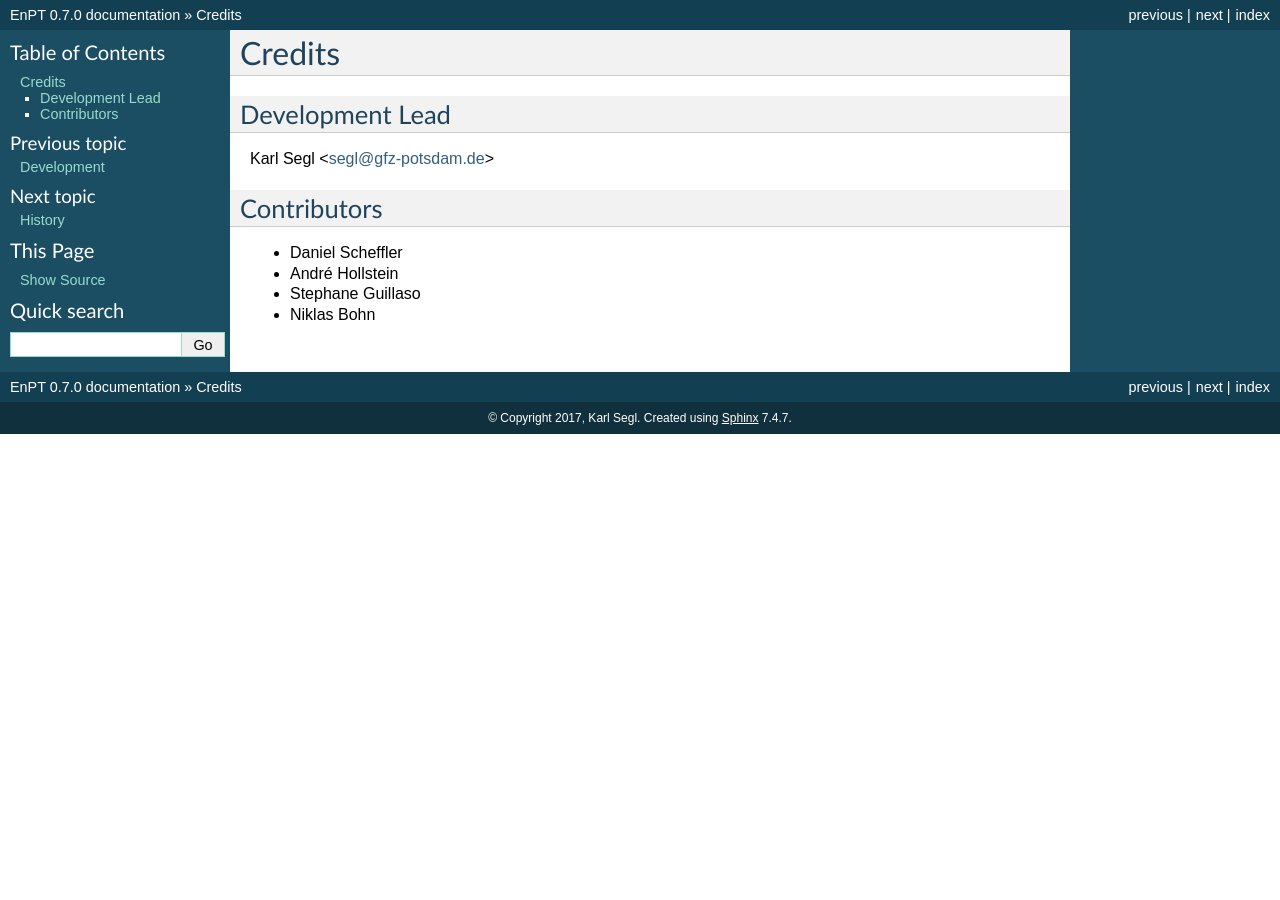
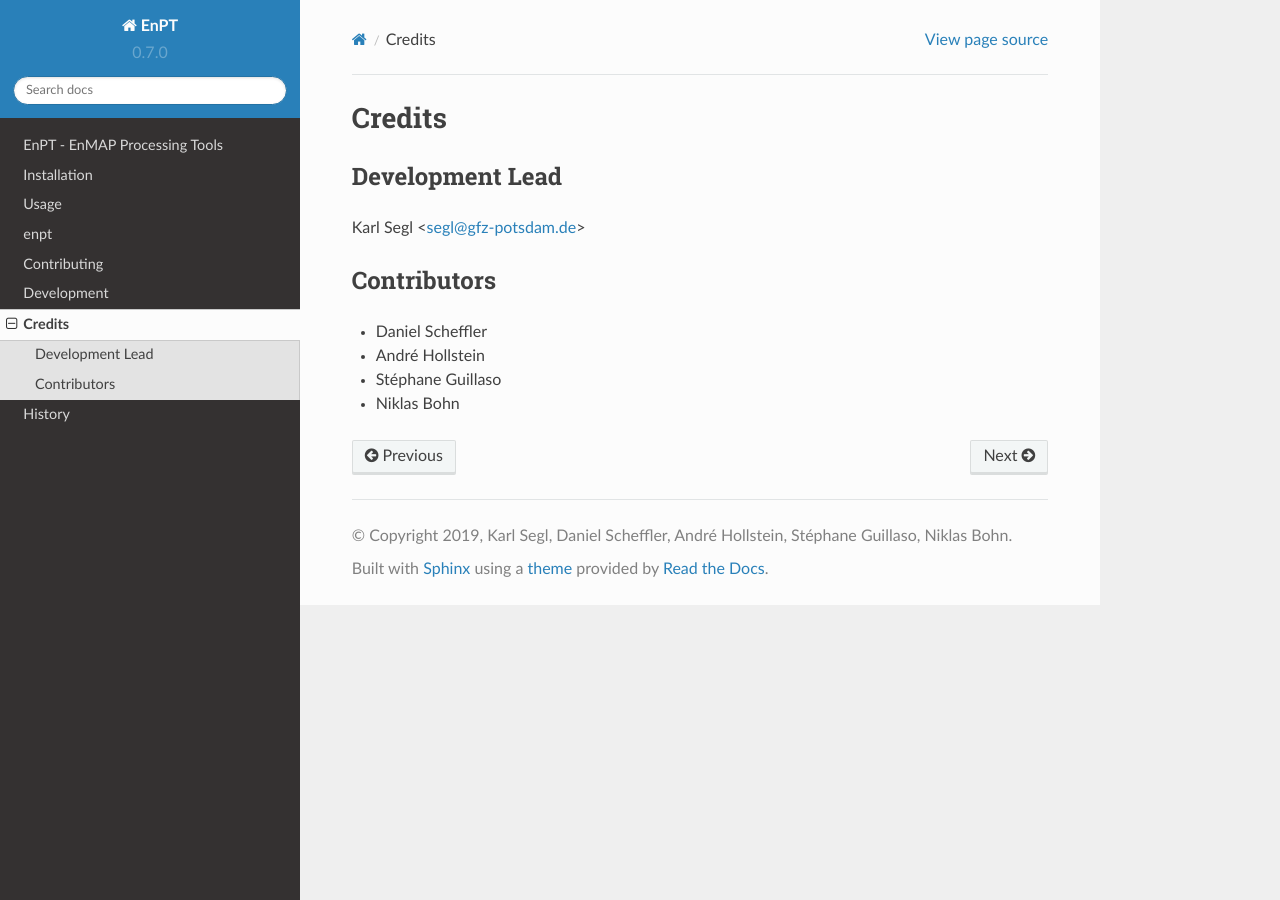
Before and after one commit to GFZ/enpt, a Sphinx documentation site: the page built from docs/authors.rst, in a window 1280 px wide. Built offline with Sphinx 7.4.7 and the Read the Docs theme 2.0.0, drawn with Linux system fonts in a browser that asks for light colours; pages that are not in the unit, such as notebooks, are missing from menus.

Commit message:
Set Sphinx docs theme to 'sphinx_rtd_theme'.
Signed-off-by: Daniel Scheffler <danschef@gfz-potsdam.de>

```diff
--- a/AUTHORS.rst
+++ b/AUTHORS.rst
@@ -12,5 +12,5 @@ Contributors
 
 * Daniel Scheffler
 * André Hollstein
-* Stephane Guillaso
+* Stéphane Guillaso
 * Niklas Bohn
--- a/docs/conf.py
+++ b/docs/conf.py
@@ -40,12 +40,19 @@ import enpt
 
 # Add any Sphinx extension module names here, as strings. They can be
 # extensions coming with Sphinx (named 'sphinx.ext.*') or your custom ones.
-extensions = ['sphinx.ext.autodoc', 'sphinx.ext.viewcode', 'sphinx.ext.todo', 'sphinxarg.ext']
+extensions = [
+    'sphinx.ext.autodoc',
+    'sphinx.ext.githubpages',
+    'sphinx.ext.viewcode',
+    'sphinx.ext.todo',
+    'sphinxarg.ext'
+]
 
 # Add any paths that contain templates here, relative to this directory.
 templates_path = ['_templates']
 
 # The suffix of source filenames.
+# source_suffix = ['.rst', '.md']
 source_suffix = '.rst'
 
 # The encoding of source files.
@@ -56,7 +63,7 @@ master_doc = 'index'
 
 # General information about the project.
 project = u'EnPT'
-copyright = u"2017, Karl Segl"
+copyright = u"2019, Karl Segl, Daniel Scheffler, André Hollstein, Stéphane Guillaso, Niklas Bohn"
 
 # The version info for the project you're documenting, acts as replacement
 # for |version| and |release|, also used in various other places throughout
@@ -79,7 +86,8 @@ release = enpt.__version__
 
 # List of patterns, relative to source directory, that match files and
 # directories to ignore when looking for source files.
-exclude_patterns = ['_build']
+# This pattern also affects html_static_path and html_extra_path .
+exclude_patterns = ['_build', 'Thumbs.db', '.DS_Store']
 
 # The reST default role (used for this markup: `text`) to use for all
 # documents.
@@ -111,7 +119,8 @@ pygments_style = 'sphinx'
 
 # The theme to use for HTML and HTML Help pages.  See the documentation for
 # a list of builtin themes.
-html_theme = 'default'
+# html_theme = 'default'
+html_theme = 'sphinx_rtd_theme'  # The one installed via pip install sphinx_rtd_theme in the .gitlab.yml
 
 # Theme options are theme-specific and customize the look and feel of a
 # theme further.  For a list of options available for each theme, see the
```
Also changed, not shown: .gitlab-ci.yml.
